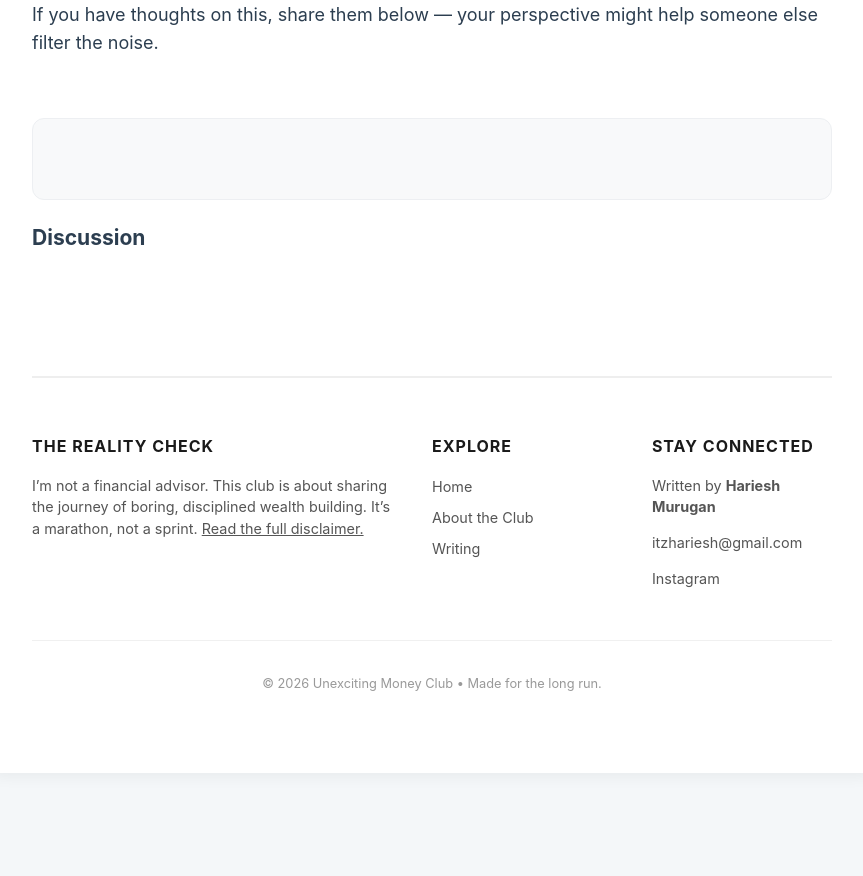
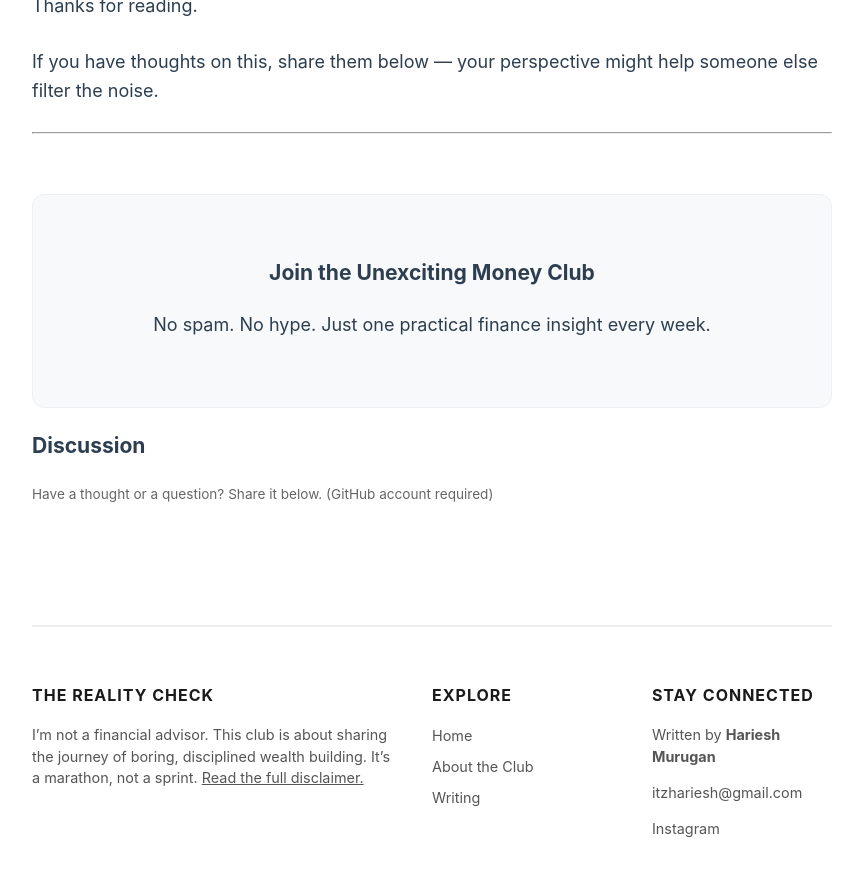
Before and after one commit to HarieshMK/HarieshMK.github.io, a Jekyll site: the page built from _posts/2026-01-25-why-most-finance-content-is-noise.md, in a window 1280 px wide and 900 px high, scrolled down 2629 px. Shown: the top 876 px of the window, without its empty margins (208-1071 px from the left). Built offline with Jekyll 4.4.1, drawn with Linux system fonts in a browser that asks for light colours; comment, search, counter and statistics services are not loaded; before the commit the page ends 3442 px from its top, so only the background shows below that; some of the changed text lies outside the part shown.

Commit message:
Update post.html

```diff
--- a/_layouts/post.html
+++ b/_layouts/post.html
@@ -2,21 +2,38 @@
 layout: default
 ---
 
-<article>
-  <h2>{{ page.title }}</h2>
-  <p class="post-date">{{ page.date | date: "%B %d, %Y" }}</p>
+<article class="post-content">
+  <header class="post-header">
+    <a href="{{ '/blog' | relative_url }}" class="back-link">← Back to Writing</a>
+    <h1>{{ page.title }}</h1>
+    <div class="post-meta">
+      <time>{{ page.date | date: "%B %d, %Y" }}</time>
+      <span class="separator">•</span>
+      <span class="reading-time">
+        {% assign words = content | number_of_words %}
+        {{ words | divided_by: 180 | plus: 1 }} min read
+      </span>
+    </div>
+  </header>
 
-  {{ content }}
+  <div class="entry-content">
+    {{ content }}
+  </div>
 </article>
 
-<!-- ===== SUBSCRIBE SECTION ===== -->
+<hr class="section-divider">
+
 <section class="subscribe-box">
+  <h3>Join the Unexciting Money Club</h3>
+  <p>No spam. No hype. Just one practical finance insight every week.</p>
   <div class="ml-embedded" data-form="TsxbQJ"></div>
 </section>
 
-<!-- ===== COMMENTS SECTION ===== -->
 <section class="comments">
   <h3>Discussion</h3>
+  <p style="font-size: 0.85rem; color: #666; margin-bottom: 20px;">
+    Have a thought or a question? Share it below. (GitHub account required)
+  </p>
   <script src="https://utteranc.es/client.js"
     repo="HarieshMK/harieshmk.github.io"
     issue-term="pathname"
```
